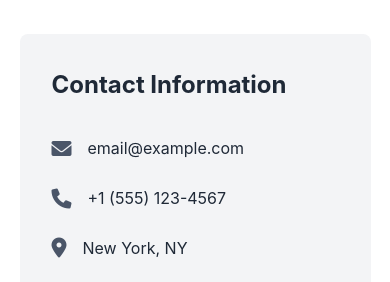
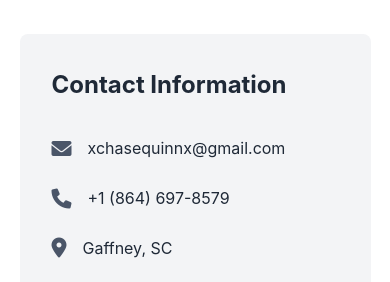
Before and after one commit to xShadowCodingx/xshadowcodingx.github.io, a plain HTML site: page contact.html in a window 390 px wide. Shown: the part 206-488 px from the top of the page. Drawn offline with Linux system fonts and the light colour scheme.

Commit message:
Update contact info: email, phone, and city/state

```diff
--- a/contact.html
+++ b/contact.html
@@ -33,15 +33,15 @@
                 <h2>Contact Information</h2>
                 <div class="info-item">
                     <i class="fas fa-envelope"></i>
-                    <p>email@example.com</p>
+                    <p>xchasequinnx@gmail.com</p>
                 </div>
                 <div class="info-item">
                     <i class="fas fa-phone"></i>
-                    <p>+1 (555) 123-4567</p>
+                    <p>+1 (864) 697-8579</p>
                 </div>
                 <div class="info-item">
                     <i class="fas fa-map-marker-alt"></i>
-                    <p>New York, NY</p>
+                    <p>Gaffney, SC</p>
                 </div>
                 <div class="social-links">
                     <a href="https://github.com/xShadowCodingx" target="_blank" rel="noopener noreferrer"><i class="fab fa-github"></i></a>
```
